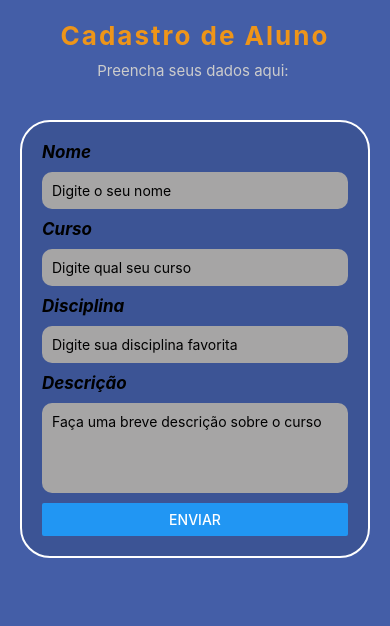
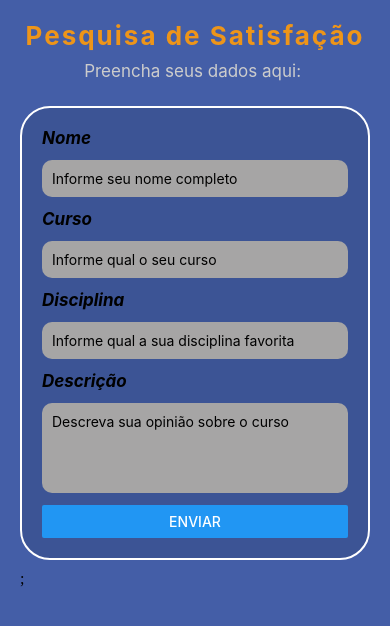
Before and after one commit to LuisGdev13/CP1-Mobile, a React Native app: screen / in a window 390 px wide. Shown: the top 626 px of the page. Built offline with nearby package versions, Linux system fonts and the light colour scheme.

Commit message:
fix: Ajustando validação das respostas

```diff
--- a/App.js
+++ b/App.js
@@ -10,6 +10,7 @@ export default function App() {
   const [disciAluno, setDisciplinaAluno] = useState("");
   const [descAluno, setDescricao] = useState("");
   const[mostrarDados,setMostrarDados]=useState(false)
+  const [dadosSalvos, setDadosSalvos] = useState(null)
 
   // obriga a pessoa preencher todos os campos
   const handleEnviar = () => {
@@ -23,13 +24,27 @@ export default function App() {
     return;
   }
 
+  // Salva os dados
+  setDadosSalvos({
+    nome: nomeAluno,
+    curso: cAluno,
+    disciplina: disciAluno,
+    descricao: descAluno
+  });
+
+  // LIMPA OS INPUTS
+  setNomeAluno("");
+  setCursoAluno("");
+  setDisciplinaAluno("");
+  setDescricao("");
+
   setMostrarDados(true);
 };
 
   return (
     <SafeAreaProvider>
       <SafeAreaView style={styles.container}>
-        <Text style={styles.titulo}>Cadastro de Aluno</Text>
+        <Text style={styles.titulo}>Pesquisa de Satisfação</Text>
         <Text style={styles.subtitulo}>Preencha seus dados aqui: </Text>
 
 
@@ -37,7 +52,7 @@ export default function App() {
 
       <Text style={styles.textTitulo}>Nome</Text>
       <TextInput
-        placeholder='Digite o seu nome'
+        placeholder='Informe seu nome completo'
         style={styles.input}
         maxLength={10}
         autoCapitalize='none'
@@ -47,7 +62,7 @@ export default function App() {
 
       <Text style={styles.textTitulo}>Curso</Text>
       <TextInput
-        placeholder='Digite qual seu curso'
+        placeholder='Informe qual o seu curso'
         style={styles.input}
         maxLength={30}
         autoCapitalize='none'
@@ -57,7 +72,7 @@ export default function App() {
 
       <Text style={styles.textTitulo}>Disciplina</Text>
       <TextInput
-        placeholder='Digite sua disciplina favorita'
+        placeholder='Informe qual a sua disciplina favorita'
         style={styles.input}
         maxLength={30}
         autoCapitalize='none'
@@ -67,7 +82,7 @@ export default function App() {
 
       <Text style={styles.textTitulo}>Descrição</Text>
       <TextInput
-        placeholder='Faça uma breve descrição sobre o curso '
+        placeholder='Descreva sua opinião sobre o curso'
         style={styles.inputDescricao}
         numberOfLines={3}
         multiline={true}
@@ -83,13 +98,14 @@ export default function App() {
     />
   </View>
 
-    {mostrarDados && (
+    {mostrarDados && dadosSalvos && (
   <RenderizarDados
-    nomeAluno={nomeAluno}
-    cAluno={cAluno}
-    disciAluno={disciAluno}
-    descAluno={descAluno}
-  />)}
+    nomeAluno={dadosSalvos.nome}
+    cAluno={dadosSalvos.curso}
+    disciAluno={dadosSalvos.disciplina}
+    descAluno={dadosSalvos.descricao}
+  />
+)};
 
       <StatusBar style="auto" />
     </SafeAreaView>
@@ -129,15 +145,15 @@ const styles = StyleSheet.create({
   subtitulo: {
     color: '#ccc',
     textAlign: 'center',
-    marginBottom: 30,
-    fontSize: 15,
+    marginBottom: 15,
+    fontSize: 17,
   },
   boxForm: {
     width: '100%',
     backgroundColor: '#0b112420',
     padding: 20,
     borderRadius: 30,
-    gap: 10,
+    gap: 12,
     borderWidth: 2,
     borderColor: '#ffffff'
   },
--- a/components/RenderizarDados.jsx
+++ b/components/RenderizarDados.jsx
@@ -3,21 +3,34 @@ import { Text, View, StyleSheet} from "react-native";
 export default ({nomeAluno,cAluno, disciAluno, descAluno})=>{
     return(
         <View style={styles.box}>
-            <Text style={styles.titulo}>De</Text>
-            <Text>Nome do Aluno: {nomeAluno}</Text>
-            <Text>Curso do aluno: {cAluno}</Text>
-            <Text>A matéria favorita do aluno: {disciAluno} </Text>
-            <Text>Descrição do aluno: {descAluno}</Text>
+            <Text style={styles.titulo}>Respostas</Text>
+            <Text style={styles.resposta}>Nome do Aluno: {nomeAluno}</Text>
+            <Text style={styles.resposta}>Curso do aluno: {cAluno}</Text>
+            <Text style={styles.resposta}>A matéria favorita do aluno: {disciAluno} </Text>
+            <Text style={styles.resposta}>Descrição do aluno: {descAluno}</Text>
         </View>
     )
 }
 
 const styles = StyleSheet.create ({
 box: {
-  marginTop: 100,
-  padding: 15,
-  backgroundColor: "#838383",
-  borderRadius: 10,
-  width: '100%'
+    width: '100%',
+    backgroundColor: '#0b112420',
+    marginTop: 50,
+    padding: 20,
+    borderRadius: 30,
+    gap: 10,
+    borderWidth: 2,
+    borderColor: '#ffffff'
+},
+titulo: {
+    color: '#ee9519',
+    fontSize: 20,
+    fontWeight: 'bold',
+    textAlign: 'center',
+    letterSpacing: 1
+},
+resposta: {
+
 }
 })
```
